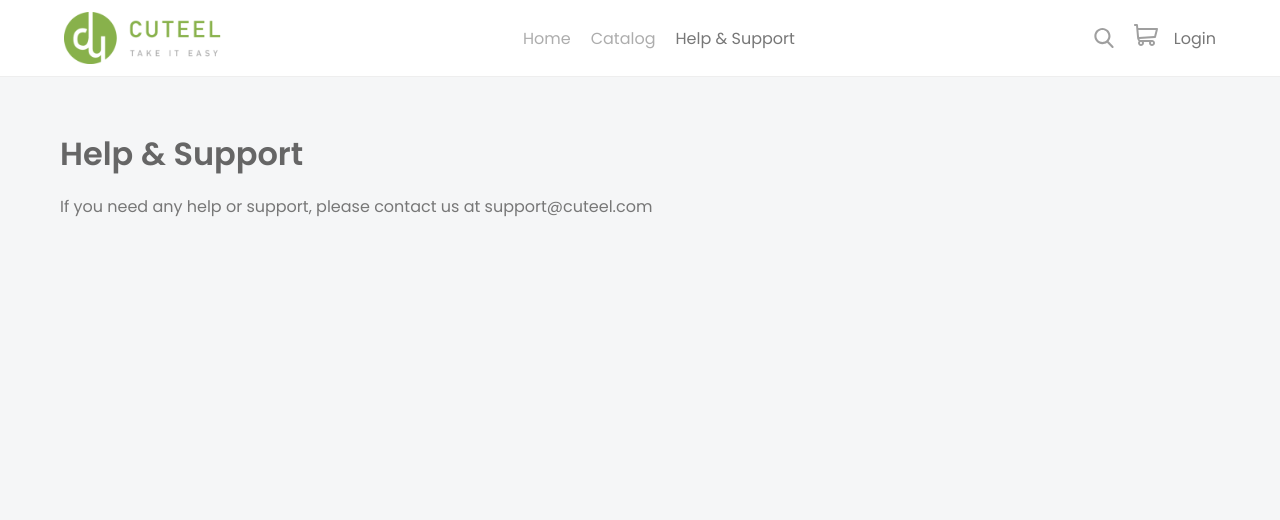
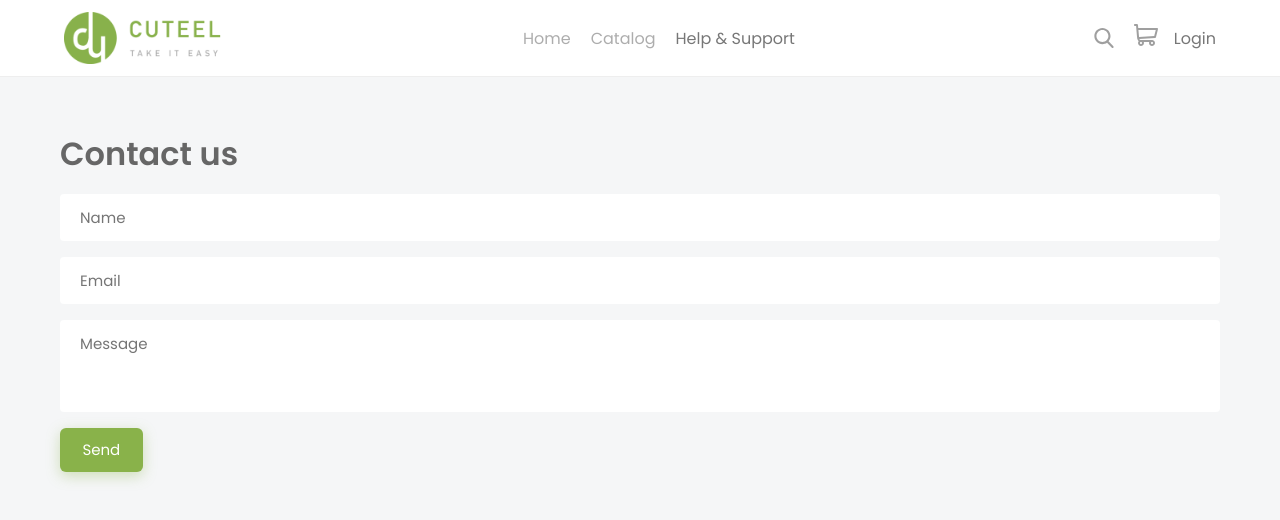
Before and after one commit to boushib/cuteel-frontend, a Next.js app: page /support in a window 1280 px wide. Shown: the top 520 px of the page. Built offline with nearby package versions, Linux system fonts and the light colour scheme.

Commit message:
add a contact us form

```diff
--- a/pages/_app.tsx
+++ b/pages/_app.tsx
@@ -59,6 +59,11 @@ const GlobalStyle = createGlobalStyle`
     color: #666;
     font-size: 15px;
   }
+
+  textarea {
+    resize: none;
+    height: 92px;
+  }
 `
 
 const theme = {
--- a/pages/support/index.tsx
+++ b/pages/support/index.tsx
@@ -1,14 +1,15 @@
+import { Button } from '../../components/Button'
 import Head from '../../components/Head'
 
 const Support = () => (
   <div className="support page">
     <Head title="Help &amp; Support" />
     <div className="container">
-      <h1>Help &amp; Support</h1>
-      <p>
-        If you need any help or support, please contact us at{' '}
-        <a href="mailto:support@cuteel.com">support@cuteel.com</a>{' '}
-      </p>
+      <h1>Contact us</h1>
+      <input type="text" className="form-control" placeholder="Name" />
+      <input type="text" className="form-control" placeholder="Email" />
+      <textarea className="form-control" placeholder="Message"></textarea>
+      <Button>Send</Button>
     </div>
   </div>
 )
```
